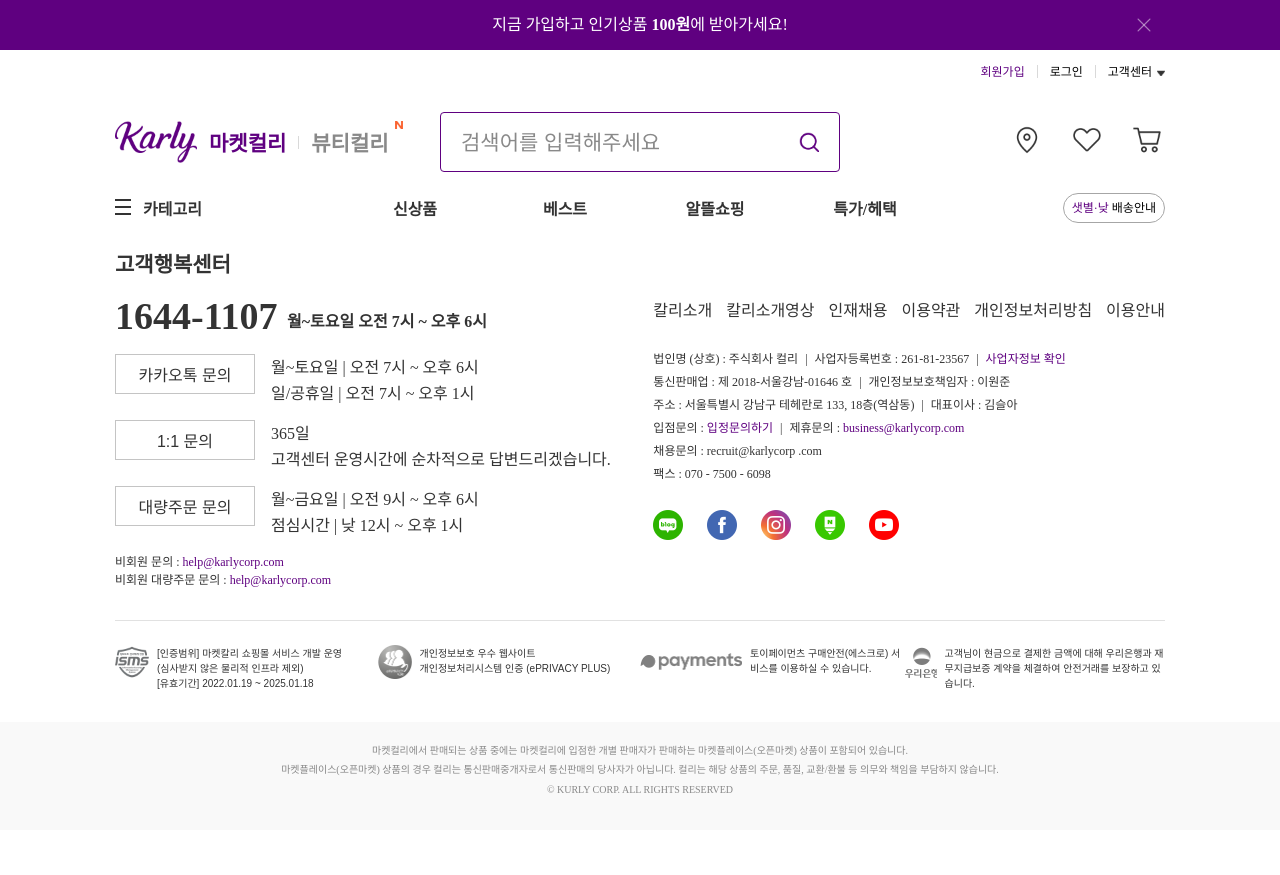
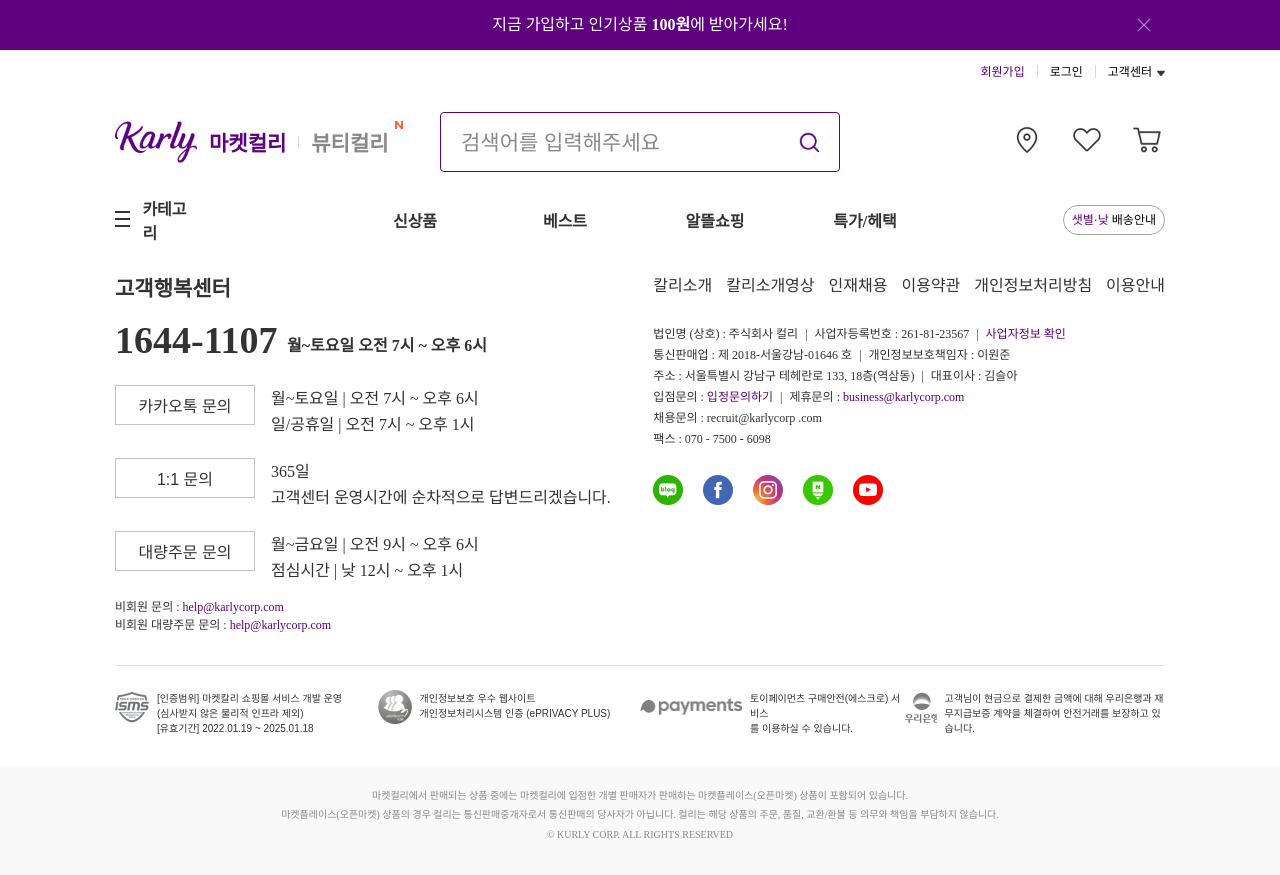
Before and after one commit to likelion-lab8-JS/main-project, a website: page client/index.html in a window 1280 px wide. Before the commit the page ends 830 px from the top, so only its background shows below. Drawn offline with nearby package versions, Linux system fonts and the light colour scheme; a web font is replaced by a local one.

Commit message:
[chore] 하단 푸터 1차 수정

```diff
--- a/client/css/style.css
+++ b/client/css/style.css
@@ -257,7 +257,7 @@
 }
 
 .category {
-  width: 247px;
+  width: 84px;
   position: relative;
 }
 
@@ -361,13 +361,12 @@
 }
 
 footer {
-  padding-top: 28px;
+  margin-top: 28px !important;
 }
 
 .consumer_wrap {
   display: flex;
   flex-flow: row nowrap;
-  align-items: center;
   justify-content: space-between;
   margin-bottom: 32px;
 }
@@ -395,12 +394,16 @@
 .question_wrap {
   display: flex;
   flex-direction: column;
+  margin-top: 23px;
 }
 
 .question_kakao, .question_oneOnOne, .question_lot {
   display: flex;
   flex-direction: row;
-  margin-top: 16px;
+}
+
+.question_oneOnOne, .question_lot {
+  margin-top: 23px;
 }
 
 .question_btn {
@@ -458,7 +461,7 @@
   font-size: 12px;
   font-weight: 400;
   color: var(--content);
-  margin-top: 5px;
+  margin-top: 3px;
 }
 
 .company_introduce p:first-child {
@@ -476,7 +479,7 @@
 .sns_btn {
   width: 30px;
   height: 30px;
-  margin-left: 20px;
+  margin-left: 16px;
 }
 
 .sns_btn:first-child {
@@ -491,7 +494,8 @@
   padding: 24px 0 32px;
   border-top: 1px solid var(--gray-100);
   display: flex;
-  /* flex-direction: row; */
+  flex-direction: row;
+  align-items: flex-start;
   justify-content: space-between;
 }
 
--- a/client/index.html
+++ b/client/index.html
@@ -421,7 +421,8 @@
       <button class="payment_btn">
         <img src="./assets/icons/footer/payment.png" alt=""/>
         <p class="">
-          토이페이먼츠 구매안전(에스크로) 서비스를 이용하실 수 있습니다.
+          토이페이먼츠 구매안전(에스크로) 서비스<br/>
+          를 이용하실 수 있습니다.
         </p>
       </button>
 
```
